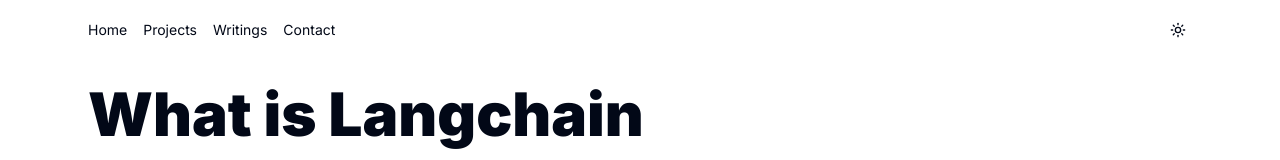
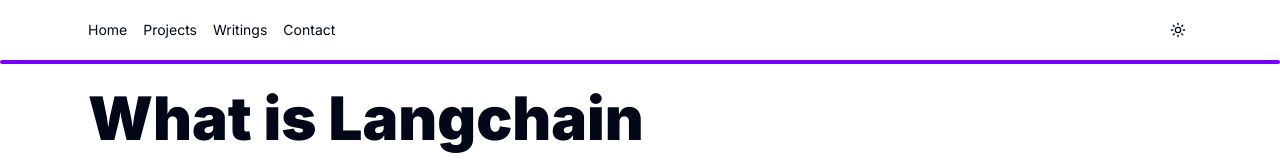
Before and after one commit to Kaif987/Kaif-Portfolio-2024, a Next.js app: page /writings/langchain in a window 1280 px wide. Shown: the top 160 px of the page. Built offline with nearby package versions, Linux system fonts and the light colour scheme; what tailwind-highlightjs would draw is missing.

Commit message:
Add scroll progress bar

```diff
--- a/src/app/writings/[slug]/page.tsx
+++ b/src/app/writings/[slug]/page.tsx
@@ -3,7 +3,7 @@
 import React from "react";
 import dynamic from "next/dynamic";
 import type { Metadata, ResolvingMetadata } from "next";
-import Link from "next/link";
+import ScrollProgress from "@/components/ui/scroll-progress";
 
 type Props = {
     params: { slug: string };
@@ -49,6 +49,7 @@
 }
 
 export default async function Page({ params }: { params: { slug: string } }) {
+    // const { scrollYProgress } = useScroll()
     const { slug } = params;
 
     const post = await getPost(params);
@@ -56,6 +57,8 @@
     const MDXContent = dynamic(() => import(`../../../../writings/${slug}.mdx`));
 
     return (
+        <>
+            <ScrollProgress />
             <article className="pt-6">
                 <div className="pb-8">
                     <h1 className="text-6xl font-black pb-4">{post.metadata.title}</h1>
@@ -66,5 +69,6 @@
                 </div>
                 <MDXContent />
             </article>
+        </>
     );
 }
--- /dev/null
+++ b/src/components/ui/scroll-progress.tsx
@@ -0,0 +1,25 @@
+'use client'
+import { useScroll, useTransform, motion, useSpring } from "framer-motion"
+
+export default function ScrollProgress() {
+    const { scrollYProgress } = useScroll()
+    const background = useTransform(scrollYProgress, [0, 1], ["#ff008c", "#7700ff"])
+
+    return (
+        <motion.div
+            style={{
+                scaleX: scrollYProgress,
+                background,
+                transformOrigin: "left",
+                position: "sticky",
+                top: 0,
+                left: 0,
+                width: "100vw",
+                height: "4px",
+                borderRadius: "20px",
+                marginInline: "-400px",
+            }}
+        >
+        </motion.div>
+    )
+}
```
Lines whose indentation alone changed are shown as unchanged.
